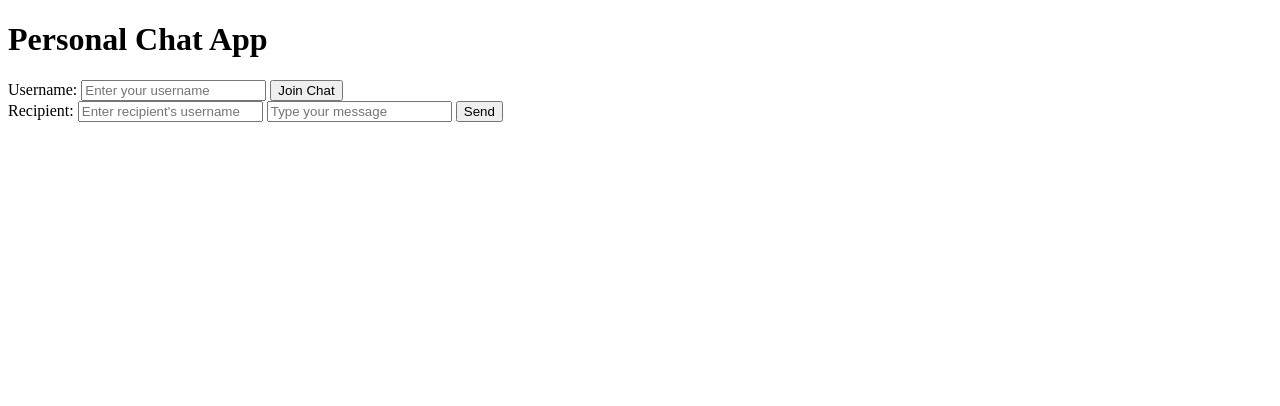
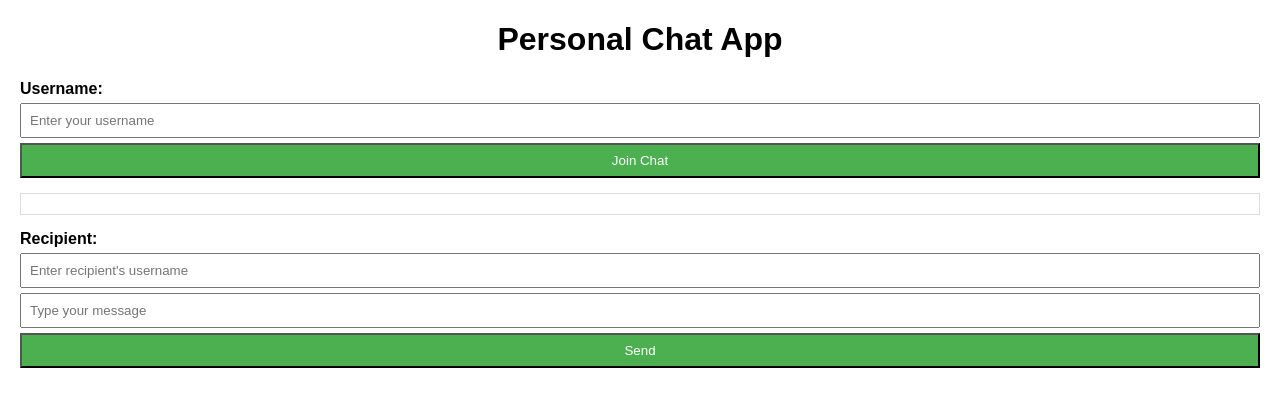
Before and after one commit to nikamaish/PG_Websocket, a website: page public/index.html in a window 1280 px wide. Drawn offline with nearby package versions, Linux system fonts and the light colour scheme; no server answers.

Commit message:
style for html

```diff
--- a/public/index.html
+++ b/public/index.html
@@ -6,6 +6,7 @@
   <meta charset="UTF-8">
   <meta name="viewport" content="width=device-width, initial-scale=1.0">
   <title>Personal Chat App</title>
+  <link rel="stylesheet" href="./style.css">
 </head>
 
 <body>
--- /dev/null
+++ b/public/style.css
@@ -0,0 +1,41 @@
+body {
+    font-family: 'Arial', sans-serif;
+    margin: 20px;
+  }
+
+  h1 {
+    text-align: center;
+  }
+
+  div {
+    margin-bottom: 15px;
+  }
+
+  label {
+    font-weight: bold;
+  }
+
+  input,
+  button {
+    margin-top: 5px;
+    padding: 8px;
+    width: 100%;
+    box-sizing: border-box;
+  }
+
+  button {
+    background-color: #4caf50;
+    color: white;
+    cursor: pointer;
+  }
+
+  #messages {
+    border: 1px solid #ddd;
+    padding: 10px;
+    max-height: 300px;
+    overflow-y: auto;
+  }
+
+  p {
+    margin: 5px 0;
+  }
```
